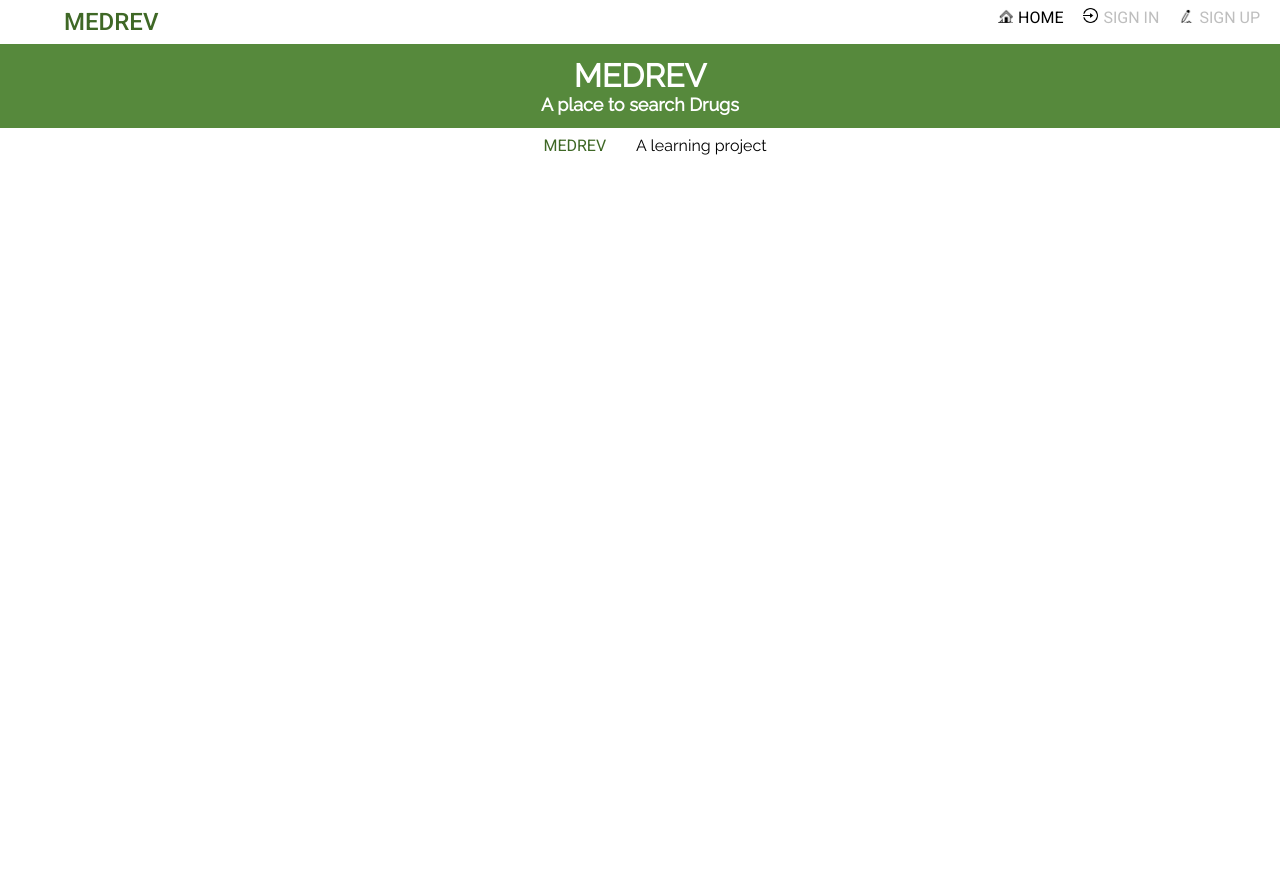
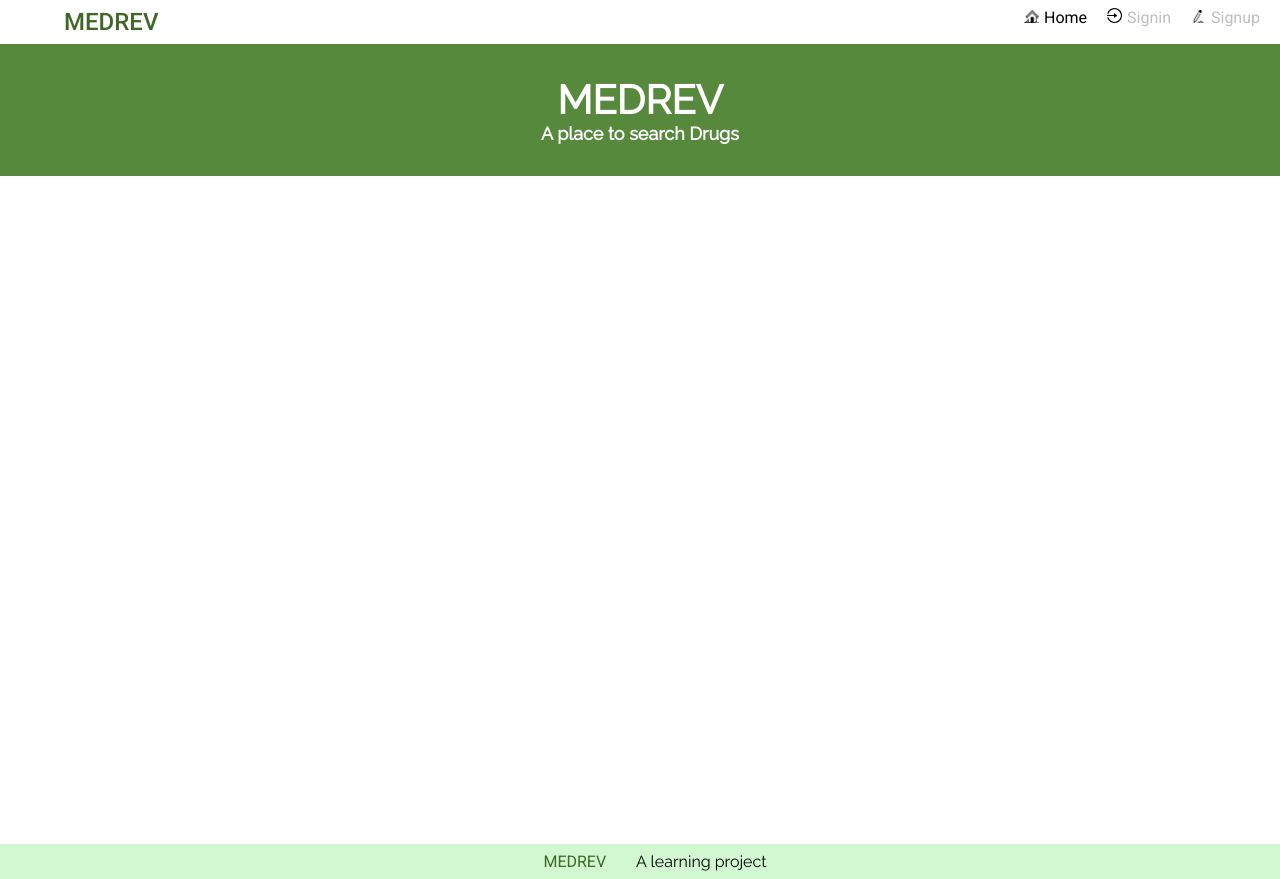
Before and after one commit to AkshithBellare/medrev, a Vue app in the folder frontend/: page / in a window 1280 px wide. Before the commit the page ends 800 px from the top, so only its background shows below. Built offline with nearby package versions, Linux system fonts and the light colour scheme.

Commit message:
User page , logout direct to home page

```diff
--- a/frontend/src/components/TheFooter.vue
+++ b/frontend/src/components/TheFooter.vue
@@ -18,6 +18,7 @@ export default {
         padding-top: 0.5em;
         padding-bottom: 0.5em;
         justify-content: center;
+        background: #d2f8d2;
     }
     .attribution {
         font-family: 'Raleway', 'Segoe UI', Tahoma, Geneva, Verdana, sans-serif;
--- a/frontend/src/components/TheHeader.vue
+++ b/frontend/src/components/TheHeader.vue
@@ -12,20 +12,30 @@
 
                     <li class="">
                         <img src="../assets/login.png" class="icon"/>
-                        <router-link :to="{ name: 'login' }"><span class="login"></span>Sign In</router-link>
+                        <router-link :to="{ name: 'login' }"><span class="login"></span>Signin</router-link>
                     </li>
 
                     <li class="">
                         <img src="../assets/signup.png" class="icon"/>
-                        <router-link :to="{ name: 'register' }">Sign Up</router-link>
+                        <router-link :to="{ name: 'register' }">Signup</router-link>
                     </li>
                 </ul>
 
                 <ul v-else class="">
+                    <li class="">
+                        <img src="../assets/home.png" class="icon"/>
+                        <router-link :to="{ name: 'home' }">Home</router-link>
+                    </li>
+
+                     <li v-if="isAuthenticated">
+                    <router-link :to="{ name: 'overview' }">@{{ currentUser.username }}</router-link>
+                    </li>
+
                     <li>
                     <img src="../assets/logout.png" class="icon"/>
                     <a @click="logout">Logout</a>
                     </li>
+
                 </ul>
     		</nav>
     </header>
@@ -43,6 +53,7 @@ export default {
     methods: {
         logout() {
             this.$store.dispatch(LOGOUT)
+            .then(() => {this.$router.push({ name: 'home' })})
         }
     }
 }
@@ -78,7 +89,6 @@ export default {
     nav a {
         padding-left: 5px;
         padding-right: 20px;
-        text-transform: uppercase;
         text-align: center;
         color: #bebebe;
     }
--- a/frontend/src/router/index.js
+++ b/frontend/src/router/index.js
@@ -18,8 +18,12 @@ const routes = [
     path: "/register",
     name: "register",
     component: () => import("@/views/Register")
+  },
+  {
+    path: "/overview",
+    name: "overview",
+    component: () => import("@/views/UserPage")
   }
-
 ];
 
 const router = new VueRouter({
--- a/frontend/src/views/Home.vue
+++ b/frontend/src/views/Home.vue
@@ -1,10 +1,21 @@
 <template>
+    <div id="home-page">
     <div class="brand-banner">
         <h1>MEDREV</h1>
         <h2>A place to search Drugs</h2>
     </div>
+    </div>
+
 </template>
 
+<script>
+import { mapGetters } from "vuex";
+export default {
+    computed: {
+        ...mapGetters(["isAuthenticated", "currentUser"])
+    }
+}
+</script>
 <style scoped>
     h1, h2 {
         color: white;
@@ -12,12 +23,20 @@
     }
 
     .brand-banner {
-        padding-top: 0.8em;
-        padding-bottom: 0.8em;
+        padding-top: 2em;
+        padding-bottom: 2em;
         display: flex;
         flex-direction: column;
         flex-basis: 100%;
         background: #56893c;
         text-align: center;
     }
+
+    .brand-banner > h1 {
+        font-size: 2.5em;
+    }
+
+    #home-page {
+        height: 100vh;
+    }
 </style>
--- /dev/null
+++ b/frontend/src/views/UserPage.vue
@@ -0,0 +1,42 @@
+<template>
+    <div class="user-details">
+        <div class="user-banner">
+            <div>
+                <img src="@/assets/user.png" alt="" class="user-icon">
+            </div>
+            <h1>{{ currentUser.username }}</h1>
+        </div>
+    </div>
+</template>
+
+<script>
+import { mapGetters } from "vuex";
+export default {
+    computed: {
+        ...mapGetters(["currentUser"])
+    }
+}
+</script>
+
+<style scoped>
+ .user-details {
+     height: 100vh;
+ }
+
+ .user-banner > h1 {
+     font-family: 'Roboto', sans-serif;
+     font-weight: 400;
+ }
+ .user-banner {
+     display: flex;
+     flex-direction: column;
+     height: 20%;
+     background: lightgray;
+     align-items: center;
+ }
+
+ .user-icon {
+     height: 130px;
+     padding-top: 1.5em;
+ }
+</style>
```
Also changed, not shown: frontend/src/assets/user.png (added).
